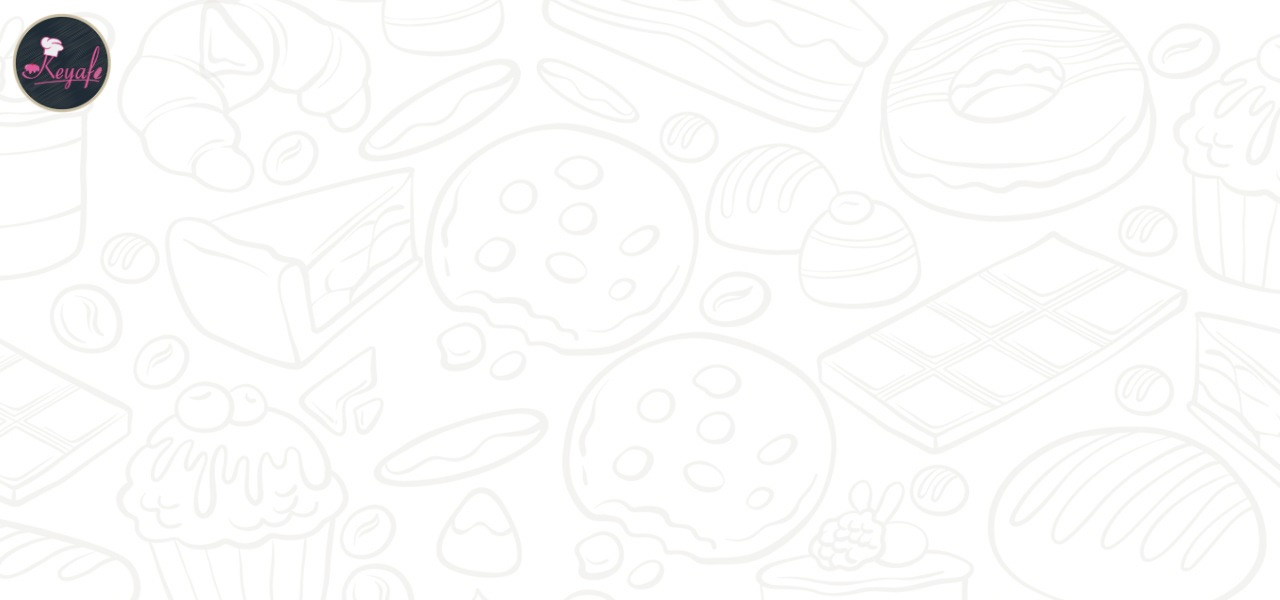
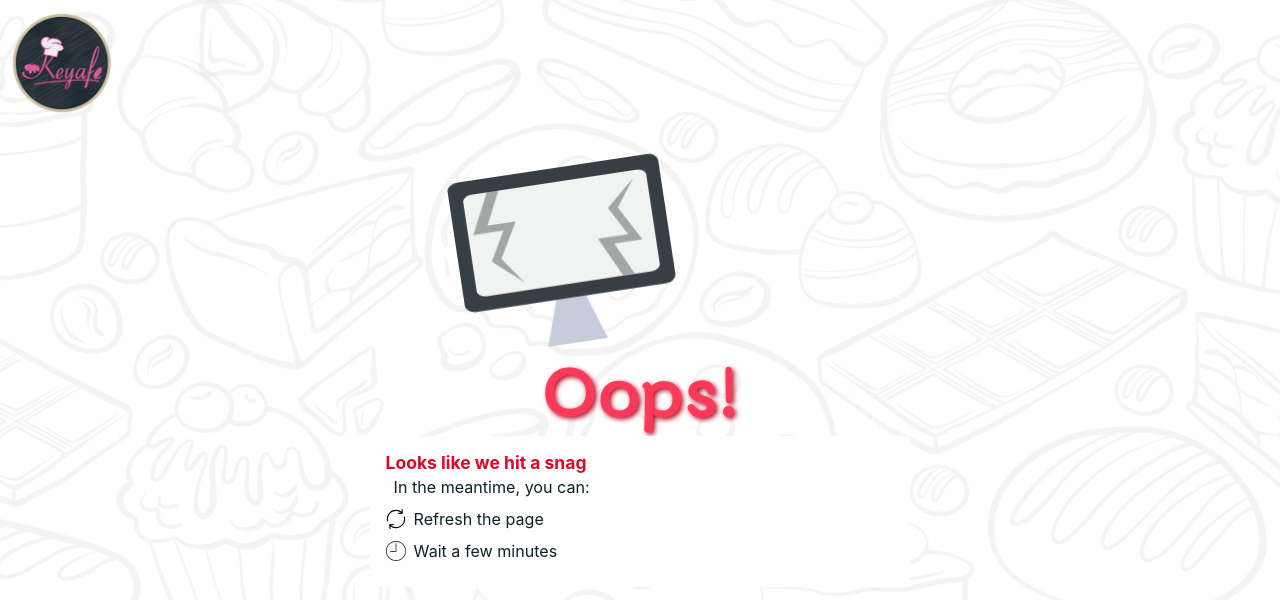
Before and after one commit to SrijitaT/keyafe-admin-portal, a React (Create React App) app: page /error500 in a window 1280 px wide. Before the commit this address had no page. Shown: the top 600 px of the page. Built offline with nearby package versions, Linux system fonts and the light colour scheme.

Commit message:
Added designed error pages of all sorts- 404,403,500,400

```diff
--- a/src/App.js
+++ b/src/App.js
@@ -8,6 +8,9 @@ import DashBoard from "./pages/dashboard-pages/DashBoard";
 import ShapePage from "./pages/dashboard-pages/shape-page/ShapePage";
 import { useSelector, useDispatch } from "react-redux";
 import ProtectedRoute from "./components/protected-routes/protected-route.component";
+import Error404 from "./components/error-pages-list/error404/error-404.component";
+import Error403 from "./components/error-pages-list/error403/error-403.component";
+import Error500 from "./components/error-pages-list/error500/error500.component";
 
 function App() {
   const currentUser = useSelector((state) => state.user.currentUser);
@@ -38,6 +41,9 @@ function App() {
                 </ProtectedRoute>
               }
             />
+            <Route path="*" element={<Error404 />} />
+            <Route path="/error403" element={<Error403 />} />
+            <Route path="/error500" element={<Error500 />} />
           </Routes>
         </div>
       </BrowserRouter>
--- /dev/null
+++ b/src/components/error-pages-list/error403/error-403.component.js
@@ -0,0 +1,15 @@
+import React from "react";
+import "./error-403.styles.scss";
+
+const Error403 = () => {
+  return (
+    <div id="app">
+      <div>403</div>
+      <div className="txt">
+        Forbidden<span className="blink">_</span>
+      </div>
+    </div>
+  );
+};
+
+export default Error403;
--- /dev/null
+++ b/src/components/error-pages-list/error403/error-403.styles.scss
@@ -0,0 +1,41 @@
+@import url("https://fonts.googleapis.com/css?family=Press+Start+2P");
+
+$color: #f91717;
+$color2: #870505;
+$glowSize: 10px;
+#app {
+  font-family: "Press Start 2P", cursive;
+  padding: 1rem;
+  background: rgb(251, 248, 248);
+  display: flex;
+  height: 100%;
+  justify-content: center;
+  align-items: center;
+  color: $color;
+  text-shadow: 0px 0px $glowSize;
+  font-size: 6rem;
+  flex-direction: column;
+  .txt {
+    font-size: 1.8rem;
+  }
+}
+@keyframes blink {
+  0% {
+    opacity: 0;
+  }
+  49% {
+    opacity: 0;
+  }
+  50% {
+    opacity: 1;
+  }
+  100% {
+    opacity: 1;
+  }
+}
+
+.blink {
+  animation-name: blink;
+  animation-duration: 1s;
+  animation-iteration-count: infinite;
+}
--- /dev/null
+++ b/src/components/error-pages-list/error404/error-404.component.js
@@ -0,0 +1,30 @@
+import React from "react";
+import "./error-404.styles.scss";
+
+const Error404 = () => {
+  return (
+    <section className="page_404">
+      <div className="container">
+        <div className="row">
+          <div className="col-sm-12 ">
+            <div className="col-sm-10 col-sm-offset-1  text-center">
+              <div className="four_zero_four_bg">
+                <h1 className="text-center "> Error 404 </h1>
+              </div>
+              <div className="contant_box_404">
+                <h3 className="h2">
+                  Look like the page you are looking for not avaible!
+                </h3>
+                <a href="/" className="link_404">
+                  Go to Home
+                </a>
+              </div>
+            </div>
+          </div>
+        </div>
+      </div>
+    </section>
+  );
+};
+
+export default Error404;
--- /dev/null
+++ b/src/components/error-pages-list/error404/error-404.styles.scss
@@ -0,0 +1,38 @@
+/*======================
+    404 page
+=======================*/
+
+.page_404 {
+  padding: 40px 0;
+  background: #fff;
+  font-family: "Arvo", serif;
+}
+
+.page_404 img {
+  width: 100%;
+}
+
+.four_zero_four_bg {
+  background-image: url(https://cdn.dribbble.com/users/285475/screenshots/2083086/dribbble_1.gif);
+  height: 400px;
+  background-position: center;
+}
+
+.four_zero_four_bg h1 {
+  font-size: 80px;
+}
+
+.four_zero_four_bg h3 {
+  font-size: 80px;
+}
+
+.link_404 {
+  color: #fff !important;
+  padding: 10px 20px;
+  background: #39ac31;
+  margin: 20px 0;
+  display: inline-block;
+}
+.contant_box_404 {
+  margin-top: -50px;
+}
--- /dev/null
+++ b/src/components/error-pages-list/error500/error500.component.js
@@ -0,0 +1,55 @@
+import React from "react";
+import "./error500.styles.scss";
+
+const Error500 = () => {
+  return (
+    <div className="container">
+      <div className="compcontainer">
+        <svg xmlns="http://www.w3.org/2000/svg" viewBox="0 0 90.5 74.769">
+          <path fill="#C7CCDB" d="M58.073 74.769H32.426l6.412-19.236h12.824z" />
+          <path
+            fill="#373F45"
+            d="M90.5 52.063c0 1.917-2.025 3.471-4.525 3.471H4.525C2.025 55.534 0 53.98 0 52.063V3.471C0 1.554 2.026 0 4.525 0h81.449c2.5 0 4.525 1.554 4.525 3.471v48.592z"
+          />
+          <path
+            fill="#F1F2F2"
+            d="M84.586 46.889c0 1.509-1.762 2.731-3.936 2.731H9.846c-2.172 0-3.933-1.223-3.933-2.731V8.646c0-1.508 1.761-2.732 3.933-2.732H80.65c2.174 0 3.936 1.225 3.936 2.732v38.243z"
+          />
+          <path
+            fill="#A2A7A5"
+            d="M16.426 5.913L8.051 23h13l-6.875 12.384L26.75 46.259l-8.375-11.375L26.75 20H14.625l6.801-14.087zM68.551 49.62l-8.375-17.087h13l-6.875-12.384L78.875 9.274 70.5 20.649l8.375 14.884H66.75l6.801 14.087z"
+          />
+        </svg>
+      </div>
+      <h1 className="header">Oops! </h1>
+      <div className="instructions">
+        <h2>Looks like we hit a snag</h2>
+        <p>In the meantime, you can:</p>
+        <div className="step">
+          <svg
+            className="icon"
+            xmlns="http://www.w3.org/2000/svg"
+            viewBox="0 0 489.711 489.711"
+          >
+            <path d="M112.156,97.111c72.3-65.4,180.5-66.4,253.8-6.7l-58.1,2.2c-7.5,0.3-13.3,6.5-13,14c0.3,7.3,6.3,13,13.5,13    c0.2,0,0.3,0,0.5,0l89.2-3.3c7.3-0.3,13-6.2,13-13.5v-1c0-0.2,0-0.3,0-0.5v-0.1l0,0l-3.3-88.2c-0.3-7.5-6.6-13.3-14-13    c-7.5,0.3-13.3,6.5-13,14l2.1,55.3c-36.3-29.7-81-46.9-128.8-49.3c-59.2-3-116.1,17.3-160,57.1c-60.4,54.7-86,137.9-66.8,217.1    c1.5,6.2,7,10.3,13.1,10.3c1.1,0,2.1-0.1,3.2-0.4c7.2-1.8,11.7-9.1,9.9-16.3C36.656,218.211,59.056,145.111,112.156,97.111z"></path>
+            <path d="M462.456,195.511c-1.8-7.2-9.1-11.7-16.3-9.9c-7.2,1.8-11.7,9.1-9.9,16.3c16.9,69.6-5.6,142.7-58.7,190.7    c-37.3,33.7-84.1,50.3-130.7,50.3c-44.5,0-88.9-15.1-124.7-44.9l58.8-5.3c7.4-0.7,12.9-7.2,12.2-14.7s-7.2-12.9-14.7-12.2l-88.9,8    c-7.4,0.7-12.9,7.2-12.2,14.7l8,88.9c0.6,7,6.5,12.3,13.4,12.3c0.4,0,0.8,0,1.2-0.1c7.4-0.7,12.9-7.2,12.2-14.7l-4.8-54.1    c36.3,29.4,80.8,46.5,128.3,48.9c3.8,0.2,7.6,0.3,11.3,0.3c55.1,0,107.5-20.2,148.7-57.4    C456.056,357.911,481.656,274.811,462.456,195.511z"></path>
+          </svg>
+          <p>Refresh the page</p>
+        </div>
+        <div className="step">
+          <svg
+            className="icon"
+            xmlns="http://www.w3.org/2000/svg"
+            viewBox="0 0 60 60"
+          >
+            <path d="M30,0C13.458,0,0,13.458,0,30s13.458,30,30,30s30-13.458,30-30S46.542,0,30,0z M30,58C14.561,58,2,45.439,2,30   S14.561,2,30,2s28,12.561,28,28S45.439,58,30,58z"></path>
+            <path d="M30,6c-0.552,0-1,0.447-1,1v23H14c-0.552,0-1,0.447-1,1s0.448,1,1,1h16c0.552,0,1-0.447,1-1V7C31,6.447,30.552,6,30,6z"></path>
+          </svg>
+          <p>Wait a few minutes</p>
+        </div>
+      </div>
+    </div>
+  );
+};
+
+export default Error500;
--- /dev/null
+++ b/src/components/error-pages-list/error500/error500.styles.scss
@@ -0,0 +1,112 @@
+@import url("https://fonts.googleapis.com/css?family=Nunito:400,700");
+
+.container {
+  width: 75%;
+  max-width: 700px;
+  margin: 1.5rem auto;
+  display: flex;
+  flex-direction: column;
+  align-items: center;
+  @media (max-width: 650px) {
+    width: 85%;
+  }
+}
+
+.header {
+  color: #fb3958;
+  font-size: 5em;
+  font-weight: 700;
+  text-align: center;
+  text-shadow: 2px 2px 5px darken(#fb3958, 25%);
+  @media (max-width: 650px) {
+    font-size: 3em;
+  }
+}
+
+.compcontainer {
+  width: 75%;
+  height: 13rem;
+  padding: 1rem 5rem;
+  @media (max-width: 650px) {
+    height: 10rem;
+  }
+
+  svg {
+    max-width: 100%;
+    max-height: 100%;
+    animation: bouncy 1300ms linear infinite;
+  }
+}
+
+.instructions {
+  background: #fefefe;
+  width: 80%;
+  height: auto;
+  padding: 1rem;
+  margin-top: 1rem;
+  border-radius: 0.25rem;
+  @media (max-width: 650px) {
+    width: 100%;
+  }
+
+  h2 {
+    font-size: 1.25em;
+    line-height: 1.3;
+    color: darken(#fb3958, 15%);
+    @media (max-width: 650px) {
+      font-size: 1.05em;
+    }
+  }
+
+  p {
+    font-size: 1.15em;
+    line-height: 1.5;
+    color: #122125;
+    @media (max-width: 650px) {
+      font-size: 1em;
+    }
+  }
+
+  .step {
+    display: flex;
+    flex-direction: row;
+    width: 100%;
+    height: 1.5rem;
+    margin: 0.5rem 0;
+  }
+
+  .icon {
+    width: 1.25rem;
+    height: 1.25rem;
+    align-self: center;
+    @media (max-width: 650px) {
+      width: 1rem;
+      height: 1rem;
+    }
+  }
+
+  p {
+    display: inline-block;
+    width: 80%;
+    line-height: 1.5;
+    padding-left: 0.5rem;
+  }
+}
+
+@keyframes bouncy {
+  0% {
+    transform: translateY(10px) translateX(0) rotate(0);
+  }
+  25% {
+    transform: translateX(-10px) rotate(-10deg);
+  }
+  50% {
+    transform: translateX(0) rotate(0deg);
+  }
+  75% {
+    transform: translateX(10px) rotate(10deg);
+  }
+  100% {
+    transform: translateY(10px) translateX(0) rotate(0);
+  }
+}
--- a/src/components/sidenav/sidenav.component.js
+++ b/src/components/sidenav/sidenav.component.js
@@ -1,4 +1,4 @@
-import React from "react";
+import React, { useState } from "react";
 import { Link } from "react-router-dom";
 
 import { Sidenav, Nav } from "rsuite";
@@ -6,15 +6,17 @@ import { Sidenav, Nav } from "rsuite";
 import "rsuite/dist/rsuite.min.css"; // or
 
 const SideNavBar = () => {
+  const [expanded, setExpanded] = useState(true);
+  console.log("sidenav state", expanded);
   return (
-    <div style={{ width: 240 }}>
-      <Sidenav defaultOpenKeys={["3", "4"]}>
+    <div className="sidebar-main-wrapper">
+      <Sidenav expanded={expanded} appearance="subtle">
         <Sidenav.Body>
           <Nav activeKey="1">
-            <Nav.Item eventKey="1">
+            <Nav.Item eventKey="1">DashBoard</Nav.Item>
+            <Nav.Item eventKey="2">
               <Link to="/shape">Shape</Link>
             </Nav.Item>
-            <Nav.Item eventKey="2">User Group</Nav.Item>
             <Nav.Menu eventKey="3" title="Advanced">
               <Nav.Item eventKey="3-1">Geo</Nav.Item>
               <Nav.Item eventKey="3-2">Devices</Nav.Item>
@@ -32,6 +34,7 @@ const SideNavBar = () => {
             </Nav.Menu>
           </Nav>
         </Sidenav.Body>
+        <Sidenav.Toggle onToggle={(expanded) => setExpanded(expanded)} />
       </Sidenav>
     </div>
   );
--- a/src/components/signin-admin/signIn.component.js
+++ b/src/components/signin-admin/signIn.component.js
@@ -55,6 +55,7 @@ const SignIn = () => {
         setIsLoading(false);
       }
     } catch (error) {
+      console.log("error", error);
       setIsLoading(false);
       resetFormFields();
     }
--- a/src/utils/api/axiosInterceptor.js
+++ b/src/utils/api/axiosInterceptor.js
@@ -1,6 +1,8 @@
 import axios from "axios";
+import Error403 from "../../components/error-pages-list/error403/error-403.component";
 import { signOutSuccess } from "../../redux/admin/admin.action";
 import { store } from "../../redux/store";
+
 const axiosInterceptor = axios.create({
   baseURL: "https://localhost:5001/api/",
   withCredentials: true,
@@ -20,7 +22,7 @@ axiosInterceptor.interceptors.response.use(
       error.response.data.message === "Invalid Token" ||
       error.response.data.message === "Token Needed"
     ) {
-      alert("Incorrect credentials / need admin rights to login");
+      // alert("Incorrect credentials / need admin rights to login");
       store.dispatch(signOutSuccess(false));
     }
     return Promise.reject(error.response);
```
Also changed, not shown: src/pages/error-page/ErrorPage.js (added, +17 -0 lines).
